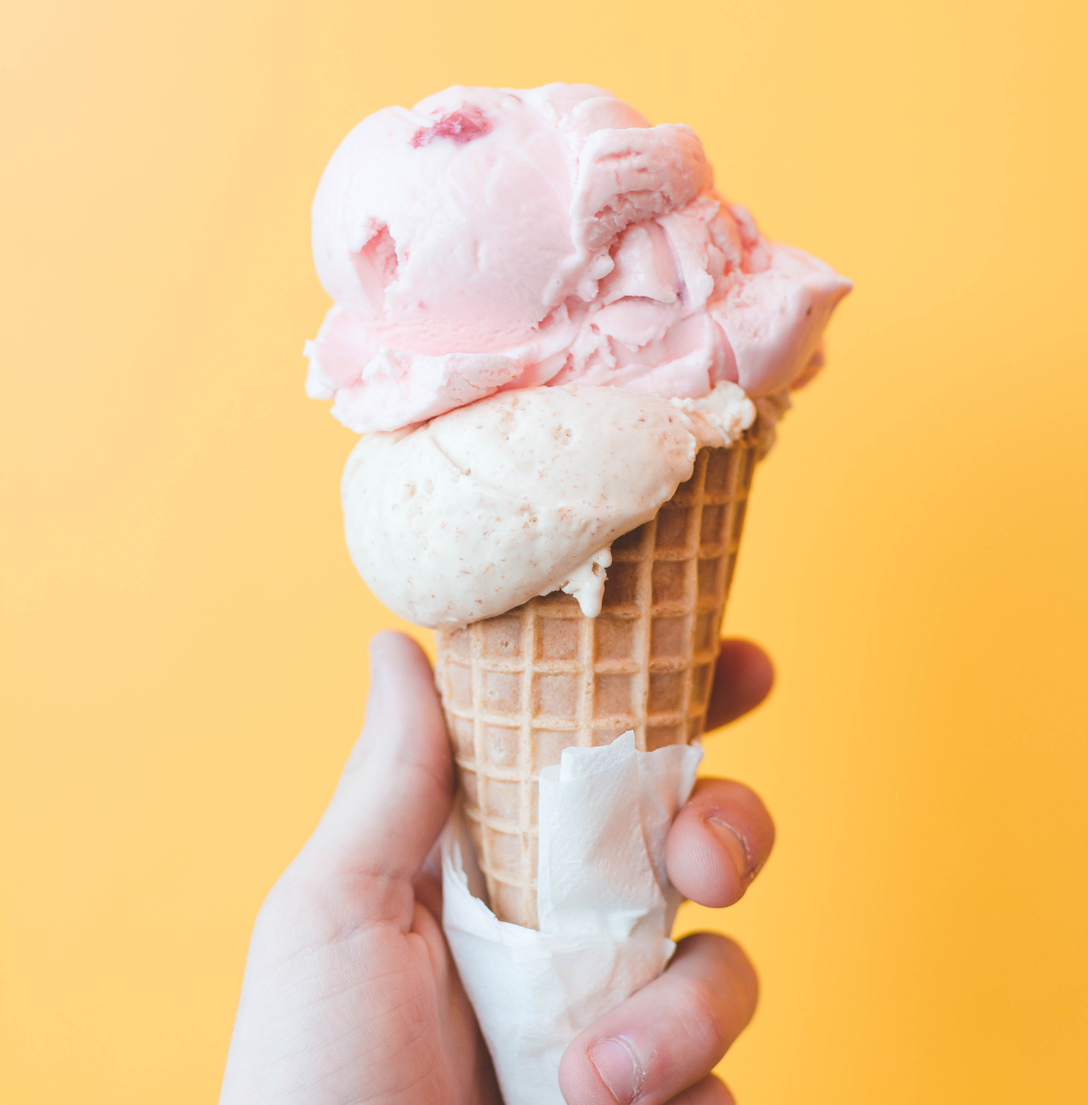
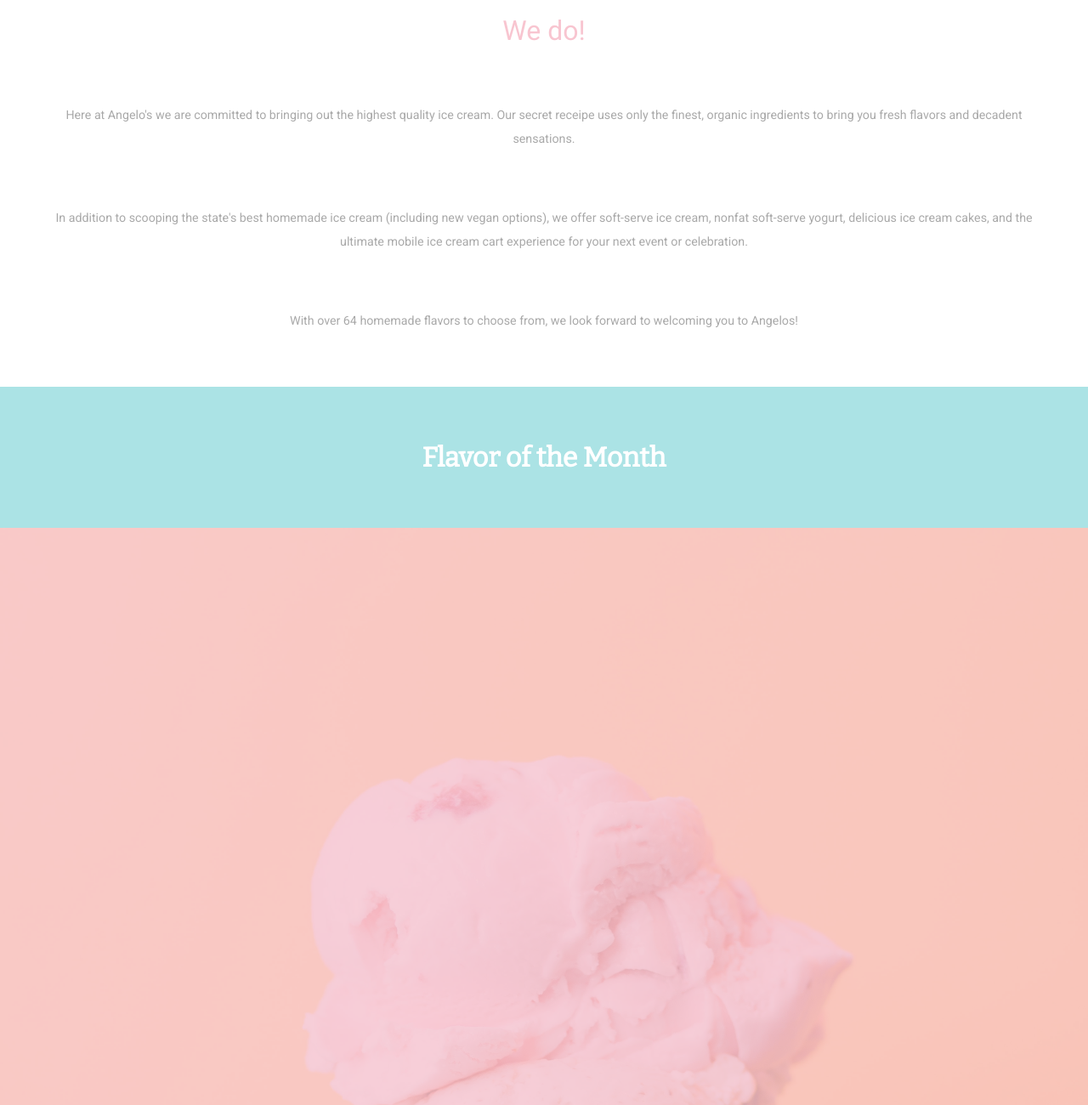
Before and after one commit to kmknisely/m7-hw7-knisely-kenney, a plain HTML site: page index.html in a window 1280 px wide. Shown: the part 780-2080 px from the top of the page at 85% size. Drawn offline with nearby package versions, Linux system fonts and the light colour scheme.

Commit message:
Style main and aside sections

```diff
--- a/index.html
+++ b/index.html
@@ -7,7 +7,7 @@
 
 		<title> Angelo's Ice Cream </title>
 
-    <link href="https://fonts.googleapis.com/css?family=Lobster&display=swap" rel="stylesheet">
+    <link href="https://fonts.googleapis.com/css?family=Bitter|Lobster|Roboto&display=swap" rel="stylesheet">
 
 		<link type="text/css" rel="stylesheet" href="main.css" />
 
@@ -31,18 +31,22 @@
 
         <p> Do you like ice cream? </p>
 
-        <p> We do! </p>
+        <p><span> We do! <span></p>
 
-        <p> Here at Angelo's we are committed to bringing out the highest quality ice cream. Our secret receipe uses only the finest, organic ingredients to bring you fresh flavors and decadent sensations. In addition to scooping the state's best homemade ice cream (including new vegan options), we offer soft-serve ice cream, nonfat soft-serve yogurt, delicious ice cream cakes, and the ultimate mobile ice cream cart experience for your next event or celebration. With over 64 homemade flavors to choose from, we look forward to welcoming you to Angelos!</p>
+        <p> Here at Angelo's we are committed to bringing out the highest quality ice cream. Our secret receipe uses only the finest, organic ingredients to bring you fresh flavors and decadent sensations. </p>
+
+        <p>In addition to scooping the state's best homemade ice cream (including new vegan options), we offer soft-serve ice cream, nonfat soft-serve yogurt, delicious ice cream cakes, and the ultimate mobile ice cream cart experience for your next event or celebration. </p>
+
+        <p>With over 64 homemade flavors to choose from, we look forward to welcoming you to Angelos!</p>
       </section>
 
       <aside>
-        <h3> Flavor of the Month </h3>
+        <h2> Flavor of the Month </h2>
 
         <div id="hover-effect">
           <img id="pic" src="icecream.jpg" title="Flavor of the Month" alt="Flavor of the Month">
           <div id= "text-hide">
-            <p> Mango Tango </p>
+            <h3> Strawberry Sunrise</h3>
           </div>
         </div>
       </aside>
--- a/main.css
+++ b/main.css
@@ -17,14 +17,36 @@ header{
 h1{
   font-family: 'Lobster', cursive;
   color: white;
-  font-size: 3rem;
+  font-size: 3.5rem;
   background-color: rgb(248,197,208,.8);
   padding:  1%;
 }
 
+h2{
+  font-family: 'Bitter', serif;
+  padding: 5% 2%;
+  font-size: 2rem;
+  background-color: #ABE3E5;
+  color: white;
+}
+
+p{
+  margin: 5%;
+  font-family: 'Roboto', sans-serif;
+  font-size: .89rem;
+  line-height: 2em;
+  color: darkgrey;
+}
+
+span {
+  font-size: 2rem;
+  color: #F8C5D0;
+
+}
 
 section{
   width: 100%;
+  text-align: center;
 }
 
 aside{
@@ -34,3 +56,27 @@ aside{
 img{
   width: 100%;
 }
+
+aside{
+  text-align: center;
+}
+
+#hover-effect{
+  position: relative;
+}
+
+#text-hide{
+  position: absolute;
+  display: flex;
+  align-items: center;
+  justify-content: center;
+  background-color: rgb(248,197,208,.8);
+  width: 100%;
+  height: 100%;
+  top: 0%;
+  left: 0%;
+  z-index: 11111;
+  font-family: 'Lobster', cursive;
+  color: white;
+  font-size: 3.5rem;
+}
```
